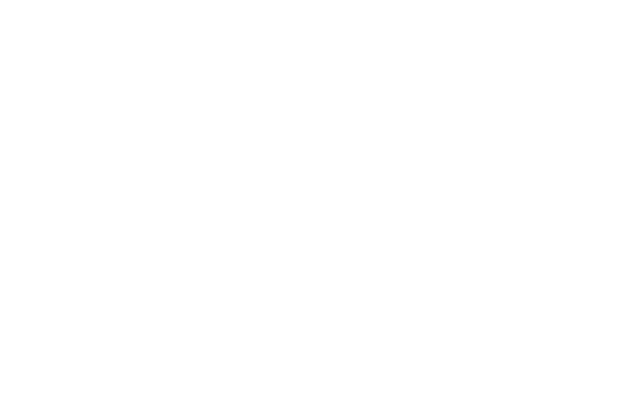
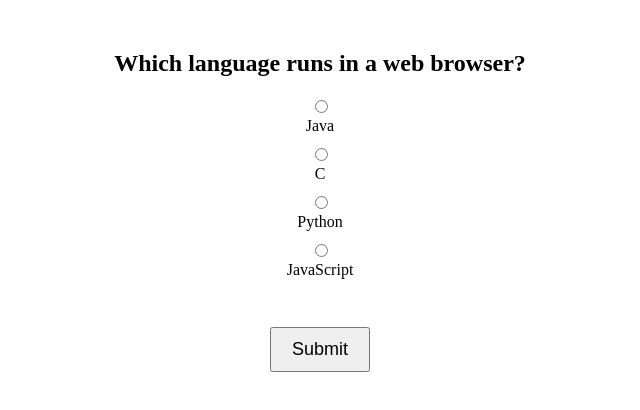
Before and after one commit to acciojob/quiz-danishjamadar5, a website: page main.html in a window 1280 px wide. Shown: the whole page, without its empty margins (320-960 px from the left). Drawn offline with Linux system fonts and the light colour scheme.

Commit message:
created a submission

```diff
--- a/main.html
+++ b/main.html
@@ -7,6 +7,23 @@
 </head>
 
 <body>
+<div class="quiz-container" id="quiz">
+        <h2 id="question">Question</h2>
+        <form id="quiz-form">
+            <input type="radio" id="a" name="answer" value="a">
+            <label for="a" id="a_text"></label>
+            <input type="radio" id="b" name="answer" value="b">
+            <label for="b" id="b_text"></label>
+            <input type="radio" id="c" name="answer" value="c">
+            <label for="c" id="c_text"></label>
+            <input type="radio" id="d" name="answer" value="d">
+            <label for="d" id="d_text"></label>
+            <br>
+            <button type="button" id="submit">Submit</button>
+        </form>
+    </div>
+
+
 	<!-- the entire body must be written by student -->
     <script type="text/javascript" src="./script.js">
 </script>
--- a/script.js
+++ b/script.js
@@ -1 +1,89 @@
 //your JS code here. If required.
+const questions = [
+            {
+                question: "Which language runs in a web browser?",
+                a: "Java",
+                b: "C",
+                c: "Python",
+                d: "JavaScript",
+                correct: "d",
+            },
+            {
+                question: "What does CSS stand for?",
+                a: "Central Style Sheets",
+                b: "Cascading Style Sheets",
+                c: "Cascading Simple Sheets",
+                d: "Cars SUVs Sailboats",
+                correct: "b",
+            },
+            {
+                question: "What does HTML stand for?",
+                a: "Hypertext Markup Language",
+                b: "Hypertext Markdown Language",
+                c: "Hyperloop Machine Language",
+                d: "Helicopters Terminals Motorboats Lamborginis",
+                correct: "a",
+            },
+            {
+                question: "What year was JavaScript launched?",
+                a: "1996",
+                b: "1995",
+                c: "1994",
+                d: "none of the above",
+                correct: "b",
+            }
+        ];
+
+        let currentQuestion = 0;
+        const questionElement = document.getElementById('question');
+        const submitButton = document.getElementById('submit');
+        const form = document.getElementById('quiz-form');
+        let answeredQuestions = 0;
+
+        function loadQuestion() {
+            const currentQ = questions[currentQuestion];
+            questionElement.textContent = currentQ.question;
+            document.getElementById('a_text').textContent = currentQ.a;
+            document.getElementById('b_text').textContent = currentQ.b;
+            document.getElementById('c_text').textContent = currentQ.c;
+            document.getElementById('d_text').textContent = currentQ.d;
+        }
+
+        function showResult() {
+            const score = calculateScore();
+            alert(`Your Score: ${score}/${questions.length}`);
+            location.reload(); // Reload the page
+        }
+
+        function calculateScore() {
+            let score = 0;
+            const userAnswers = new FormData(form);
+            for (const [key, value] of userAnswers.entries()) {
+                if (value === questions[key].correct) {
+                    score++;
+                }
+            }
+            return score;
+        }
+
+        function nextQuestion() {
+            currentQuestion++;
+            if (currentQuestion < questions.length) {
+                loadQuestion();
+            } else {
+                showResult();
+            }
+        }
+
+        submitButton.addEventListener('click', function() {
+            const userAnswer = form.querySelector('input[name="answer"]:checked');
+            if (userAnswer) {
+                answeredQuestions++;
+                nextQuestion();
+            } else {
+                alert('Please select an option');
+            }
+        });
+
+        // Load the first question
+        loadQuestion();
--- a/styles.css
+++ b/styles.css
@@ -1 +1,21 @@
 /*  your css code here. If applicable */
+.quiz-container {
+            margin: 50px auto;
+            width: 80%;
+            max-width: 600px;
+            text-align: center;
+        }
+        #question {
+            font-size: 24px;
+            margin-bottom: 20px;
+        }
+        label {
+            display: block;
+            margin-bottom: 10px;
+        }
+        #submit {
+            margin-top: 20px;
+            padding: 10px 20px;
+            font-size: 18px;
+            cursor: pointer;
+        }
```
